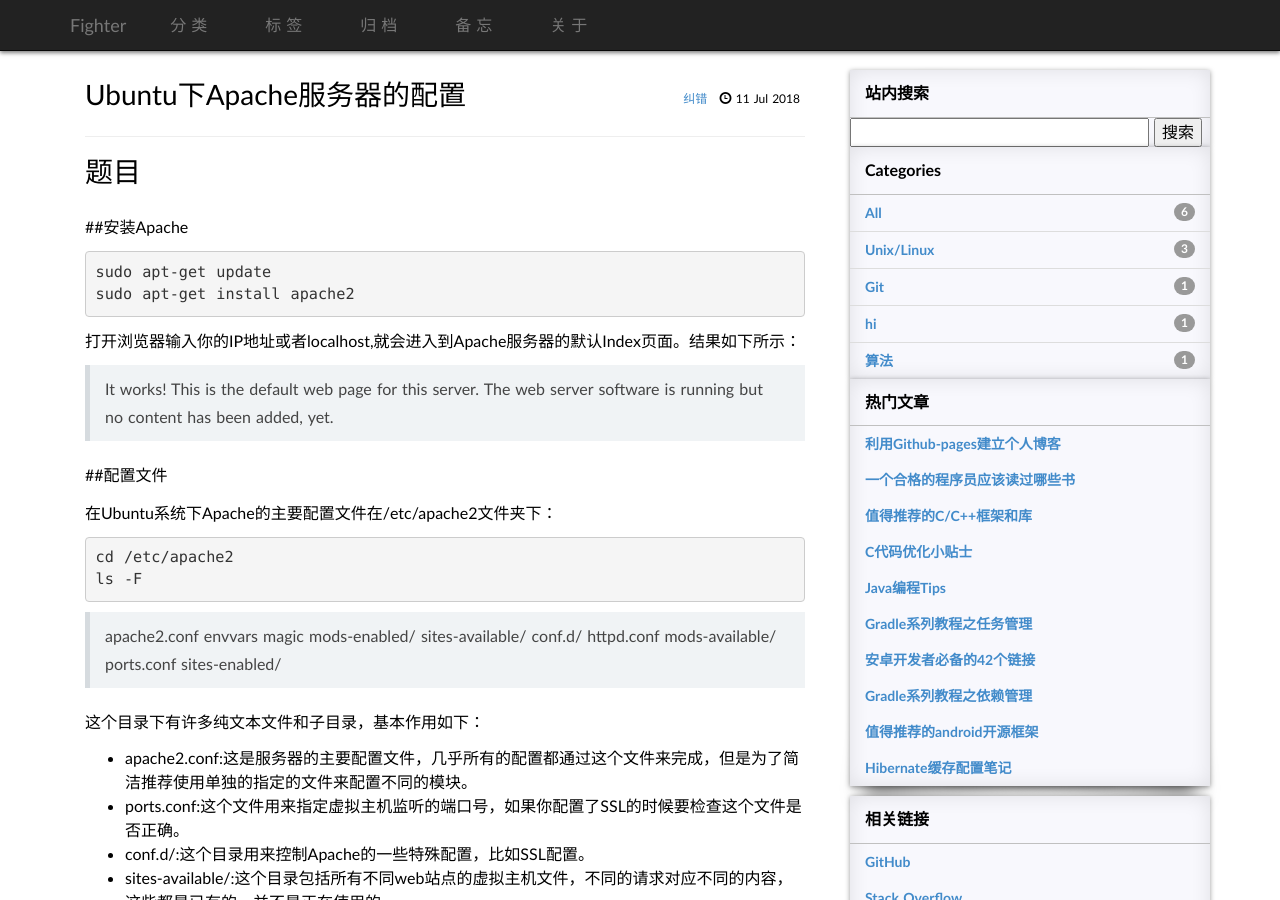
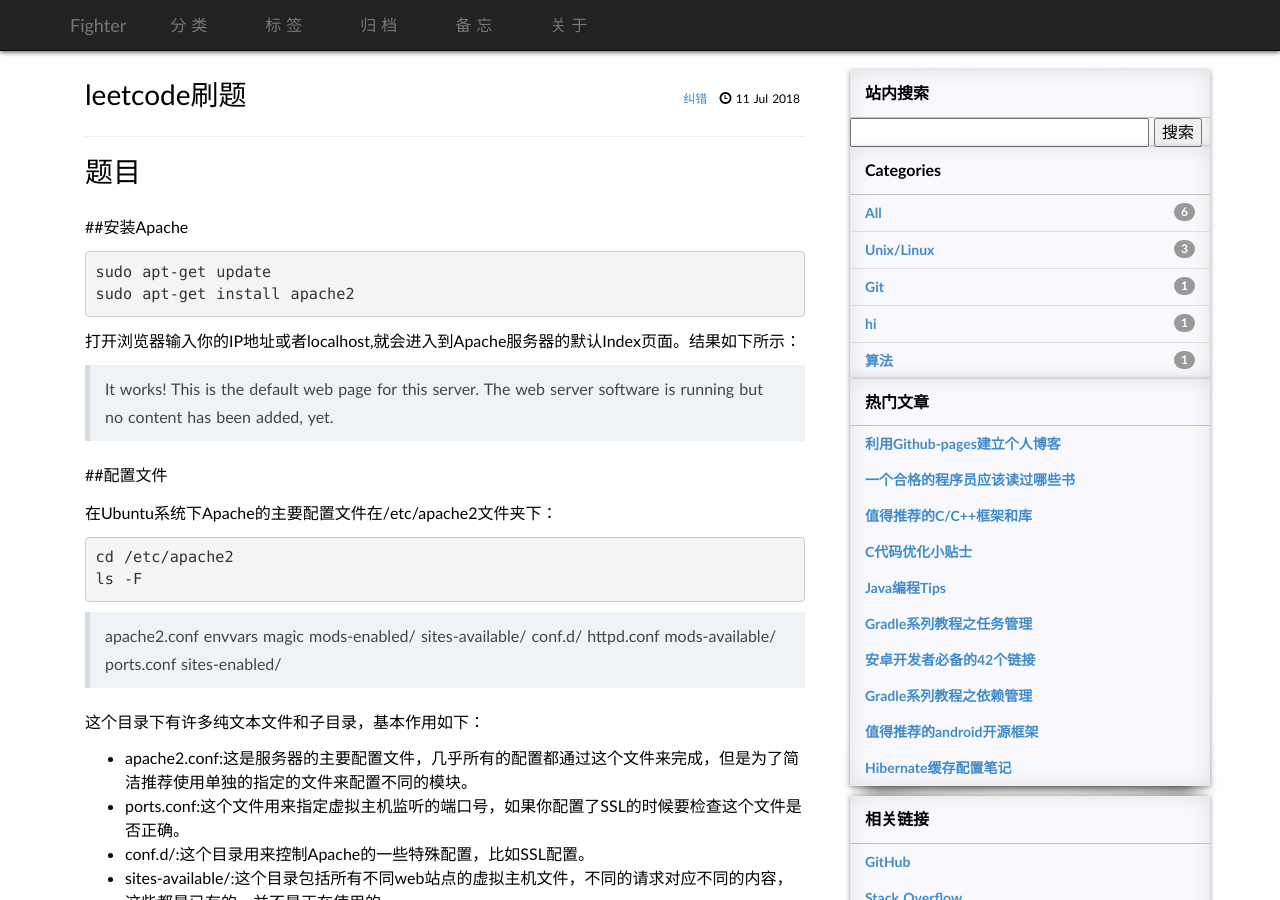
Before and after one commit to LoveChenSiYu/LoveChenSiYu.github.io, a Jekyll site: the page built from _posts/2018-07-11-test.md, in a window 1280 px wide and 900 px high. Built offline with Jekyll 4.4.1, drawn with Linux system fonts in a browser that asks for light colours; some web fonts are replaced; comment, search, counter and statistics services are not loaded.

Commit message:
Update 2018-07-11-test.md

```diff
--- a/_posts/2018-07-11-test.md
+++ b/_posts/2018-07-11-test.md
@@ -1,6 +1,6 @@
 ---
 layout: post
-title: Ubuntu下Apache服务器的配置
+title: leetcode刷题
 category: 算法
 tag: leetcode
 ---
```
